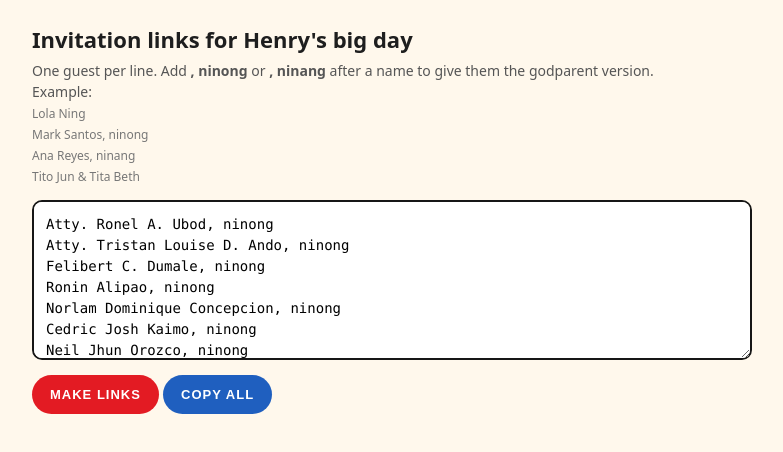
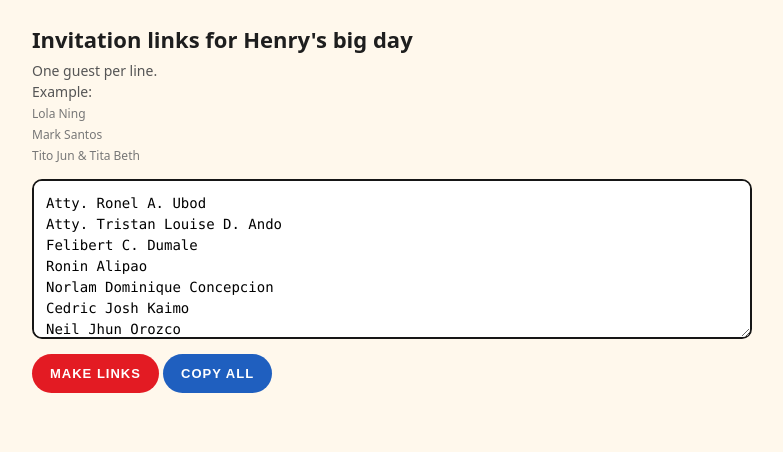
Before and after one commit to byronong-maker/henry-invitation, a plain HTML site: page links.html in a window 1280 px wide. Shown: the whole page, without its empty margins (248-1031 px from the left). Drawn offline with Linux system fonts and the light colour scheme.

Commit message:
Gift sizes (2T clothes, EQ Pants M); site generalised, role-specific copy removed
Co-Authored-By: Claude Opus 5 <noreply@anthropic.com>

```diff
--- a/links.html
+++ b/links.html
@@ -24,23 +24,23 @@
 <body>
 <div class="wrap">
   <h1>Invitation links for Henry's big day</h1>
-  <p>One guest per line. Add <b>, ninong</b> or <b>, ninang</b> after a name to give them the godparent version.<br>
-  Example:<br><span class="hint">Lola Ning<br>Mark Santos, ninong<br>Ana Reyes, ninang<br>Tito Jun &amp; Tita Beth</span></p>
-  <textarea id="in">Atty. Ronel A. Ubod, ninong
-Atty. Tristan Louise D. Ando, ninong
-Felibert C. Dumale, ninong
-Ronin Alipao, ninong
-Norlam Dominique Concepcion, ninong
-Cedric Josh Kaimo, ninong
-Neil Jhun Orozco, ninong
-Carl Bonilla, ninong
-Charmil Mijares, ninang
-Nej Minglana, ninang
-Regine Salvacion, ninang
-Dianne Galanida, ninang
-Catherine Mangyan, ninang
-Margie Revil, ninang
-Claire Concepcion, ninang</textarea>
+  <p>One guest per line.<br>
+  Example:<br><span class="hint">Lola Ning<br>Mark Santos<br>Tito Jun &amp; Tita Beth</span></p>
+  <textarea id="in">Atty. Ronel A. Ubod
+Atty. Tristan Louise D. Ando
+Felibert C. Dumale
+Ronin Alipao
+Norlam Dominique Concepcion
+Cedric Josh Kaimo
+Neil Jhun Orozco
+Carl Bonilla
+Charmil Mijares
+Nej Minglana
+Regine Salvacion
+Dianne Galanida
+Catherine Mangyan
+Margie Revil
+Claire Concepcion</textarea>
   <div>
     <button id="go">Make links</button>
     <button id="copyAll" class="alt">Copy all</button>
@@ -57,7 +57,7 @@ Claire Concepcion, ninang</textarea>
   function build(){
     tbody.innerHTML = ''; rows = [];
     document.getElementById('in').value.split('\n').map(function(l){return l.trim()}).filter(Boolean).forEach(function(line){
-      var parts = line.split(','), name = parts[0].trim(), role = (parts[1]||'').trim().toLowerCase();
+      var name = line.trim(), role = '';
       var url = base + '?to=' + encodeURIComponent(name).replace(/%20/g,'+') + (role==='ninong'||role==='ninang' ? '&role='+role : '');
       var label = (role==='ninong'?'Ninong ':role==='ninang'?'Ninang ':'') + name;
       rows.push(label + ': ' + url);
```
Also changed, not shown: index.html (+5 -17 lines), card/godparents/Ninangs/01 Charmil Mijares/message.txt, card/godparents/Ninangs/02 Nej Minglana/message.txt, card/godparents/Ninangs/03 Regine Salvacion/message.txt, card/godparents/Ninangs/04 Dianne Galanida/message.txt, card/godparents/Ninangs/05 Catherine Mangyan/message.txt, card/godparents/Ninangs/06 Margie Revil/message.txt, card/godparents/Ninangs/07 Claire Concepcion/message.txt, card/godparents/Ninongs/01 Atty. Ronel A. Ubod/message.txt, card/godparents/Ninongs/02 Atty. Tristan Louise D. Ando/message.txt, card/godparents/Ninongs/03 Felibert C. Dumale/message.txt, card/godparents/Ninongs/04 Ronin Alipao/message.txt, card/godparents/Ninongs/05 Norlam Dominique Concepcion/message.txt, card/godparents/Ninongs/06 Cedric Josh Kaimo/message.txt, 2 more files.
